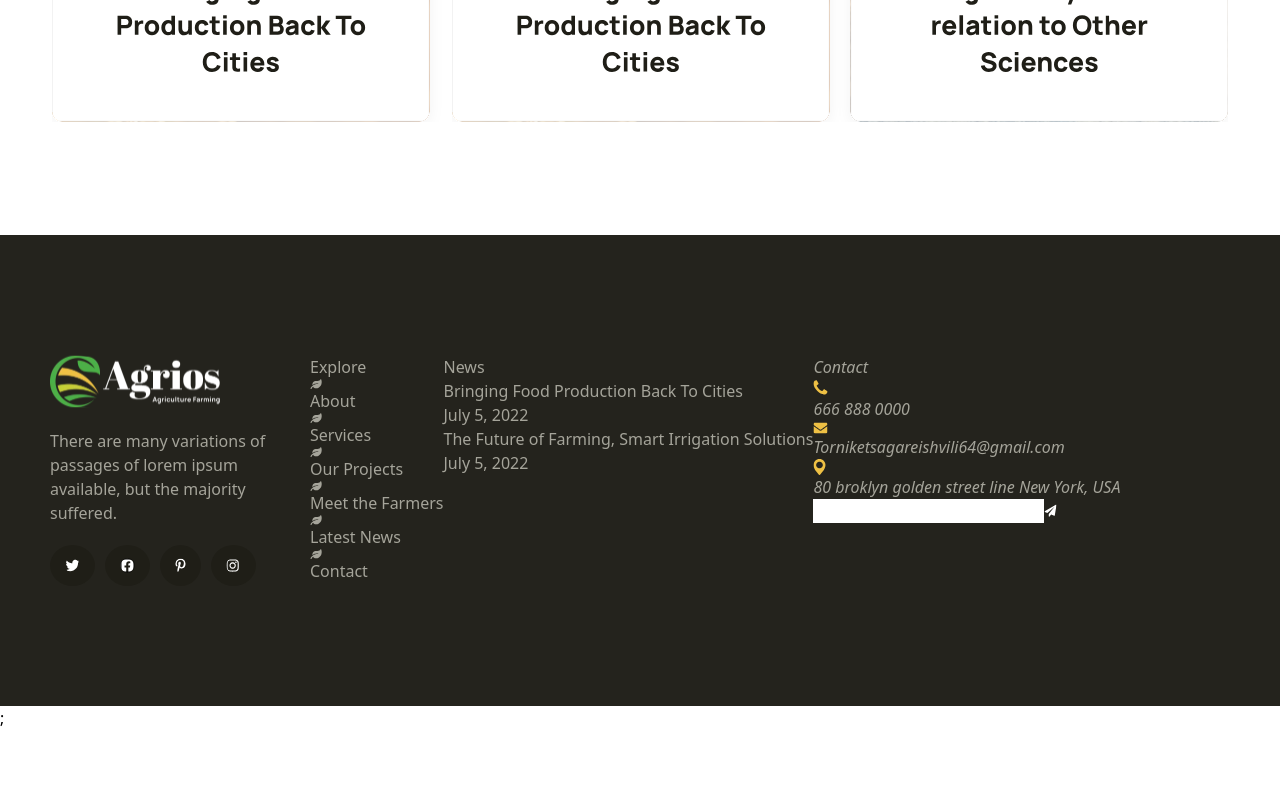
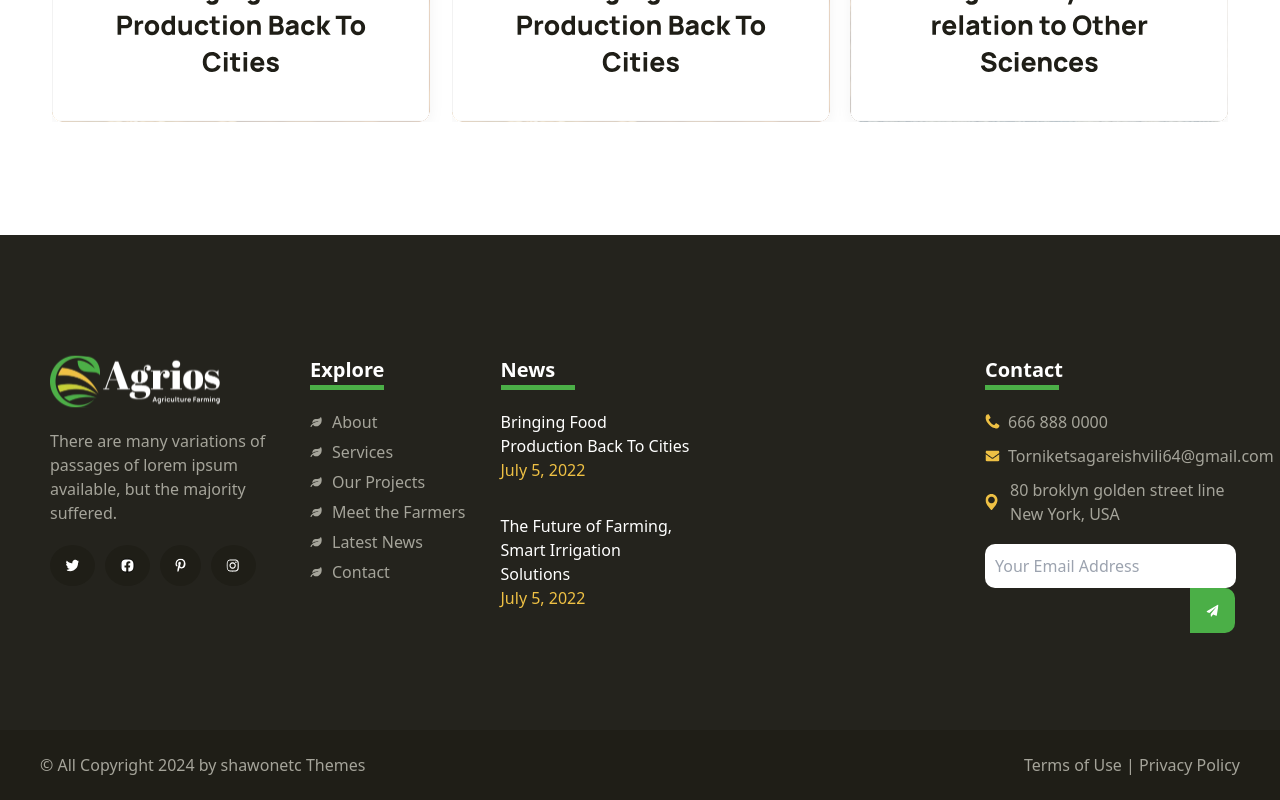
Before and after one commit to Tornike512/Agrios-website-tailwind, a React (Vite) app: page / in a window 1280 px wide. Shown: the part 6285-7085 px from the top of the page. Before the commit the page ends 7015 px from the top, so only its background shows below. Built offline with nearby package versions, Linux system fonts and the light colour scheme.

Commit message:
Add: Footer Style

```diff
--- a/src/components/Footer/Footer.tsx
+++ b/src/components/Footer/Footer.tsx
@@ -15,8 +15,8 @@ export function Footer() {
   return (
     <>
       <footer className="bg-[#24231D] flex justify-center py-[120px]">
-        <div className="flex max-w-[1200px] w-full text-[#A5A49A]">
-          <ul className="flex">
+        <div className="flex max-w-[1200px] w-full text-[#A5A49A] justify-between">
+          <ul className="flex mr-[65px]">
             <li className="max-w-[270px] w-full px-[10px]">
               <img
                 className="mb-[21px]"
@@ -50,69 +50,94 @@ export function Footer() {
                 />
               </figure>
             </li>
-            <li>
-              <h3>Explore</h3>
-              <figure>
-                <img src={leafIcon} alt="Leaf Icon" />
+            <li className="mr-[35px]">
+              <h3 className="text-[#ffffff] text-[20px] font-bold max-w-[74px] w-full border-b-[5px] border-b-[#4BAF47] border-solid mb-[20px]">
+                Explore
+              </h3>
+              <figure className="flex mb-[6px]">
+                <img className="mr-[10px] " src={leafIcon} alt="Leaf Icon" />
                 <figcaption>About</figcaption>
               </figure>
-              <figure>
-                <img src={leafIcon} alt="Leaf Icon" />
+              <figure className="flex mb-[6px]">
+                <img className="mr-[10px]" src={leafIcon} alt="Leaf Icon" />
                 <figcaption>Services</figcaption>
               </figure>
-              <figure>
-                <img src={leafIcon} alt="Leaf Icon" />
+              <figure className="flex mb-[6px]">
+                <img className="mr-[10px]" src={leafIcon} alt="Leaf Icon" />
                 <figcaption>Our Projects</figcaption>
               </figure>
-              <figure>
-                <img src={leafIcon} alt="Leaf Icon" />
+              <figure className="flex mb-[6px]">
+                <img className="mr-[10px]" src={leafIcon} alt="Leaf Icon" />
                 <figcaption>Meet the Farmers</figcaption>
               </figure>
-              <figure>
-                <img src={leafIcon} alt="Leaf Icon" />
+              <figure className="flex mb-[6px]">
+                <img className="mr-[10px]" src={leafIcon} alt="Leaf Icon" />
                 <figcaption>Latest News</figcaption>
               </figure>
-              <figure>
-                <img src={leafIcon} alt="Leaf Icon" />
+              <figure className="flex mb-[6px]">
+                <img className="mr-[10px]" src={leafIcon} alt="Leaf Icon" />
                 <figcaption>Contact</figcaption>
               </figure>
             </li>
-            <li>
-              <h3>News</h3>
-              <div>
-                <h4>Bringing Food Production Back To Cities</h4>
-                <time>July 5, 2022</time>
+            <li className="w-full max-w-[190px]">
+              <h3 className="text-[#ffffff] text-[20px] font-bold max-w-[74px] w-full border-b-[5px] border-b-[#4BAF47] border-solid mb-[20px]">
+                News
+              </h3>
+              <div className="mb-[32px]">
+                <h4 className="text-[#ffffff]">
+                  Bringing Food Production Back To Cities
+                </h4>
+                <time className="text-[#EEC044]">July 5, 2022</time>
               </div>
               <div>
-                <h4>The Future of Farming, Smart Irrigation Solutions</h4>
-                <time>July 5, 2022</time>
+                <h4 className="text-[#ffffff]">
+                  The Future of Farming, Smart Irrigation Solutions
+                </h4>
+                <time className="text-[#EEC044]">July 5, 2022</time>
               </div>
             </li>
           </ul>
-          <address>
-            <h3>Contact</h3>
-            <figure>
-              <img src={yellowPhoneIcon} alt="Yellow Phone Icon" />
+          <address className="not-italic max-w-[270px] w-full px-[15px] relative">
+            <h3 className="text-[#ffffff] text-[20px] font-bold max-w-[74px] w-full border-b-[5px] border-b-[#4BAF47] border-solid mb-[20px]">
+              Contact
+            </h3>
+            <figure className="flex mb-[10px]">
+              <img
+                className="mr-[8px]"
+                src={yellowPhoneIcon}
+                alt="Yellow Phone Icon"
+              />
               <figcaption>666 888 0000</figcaption>
             </figure>
-            <figure>
-              <img src={yellowConvertIcon} alt="Yellow Convert Icon" />
+            <figure className="flex mb-[10px]">
+              <img
+                className="mr-[8px]"
+                src={yellowConvertIcon}
+                alt="Yellow Convert Icon"
+              />
               <a>Torniketsagareishvili64@gmail.com</a>
             </figure>
-            <figure>
-              <img src={yellowLocationIcon} alt="Yellow Location Icon" />
+            <figure className="flex mb-[18px]">
+              <img
+                className="mr-[8px]"
+                src={yellowLocationIcon}
+                alt="Yellow Location Icon"
+              />
               <figcaption>
                 80 broklyn golden street line New York, USA
               </figcaption>
             </figure>
-            <input type="email" />
-            <button>
+            <input
+              className="p-[10px] rounded-[10px]"
+              placeholder="Your Email Address"
+              type="email"
+            />
+            <button className="bg-[#4BAF47] p-[16px] absolute rounded-tr-[10px] rounded-br-[10px] hover:bg-[#54c950] right-[5px]">
               <img src={sendIcon} alt="Send Icon" />
             </button>
           </address>
         </div>
       </footer>
-      ;
       <FooterNavigation />
     </>
   );
--- a/src/components/Footer/FooterNavigation/FooterNavigation.tsx
+++ b/src/components/Footer/FooterNavigation/FooterNavigation.tsx
@@ -1,5 +1,12 @@
 export function FooterNavigation() {
-  return <div></div>;
+  return (
+    <section className="bg-[#1F1E17] flex justify-center h-[70px]">
+      <div className="text-[#A5A49A] flex justify-between items-center w-full max-w-[1200px]">
+        <p>© All Copyright 2024 by shawonetc Themes</p>
+        <p>Terms of Use | Privacy Policy</p>
+      </div>
+    </section>
+  );
 }
 
 export default FooterNavigation;
```
